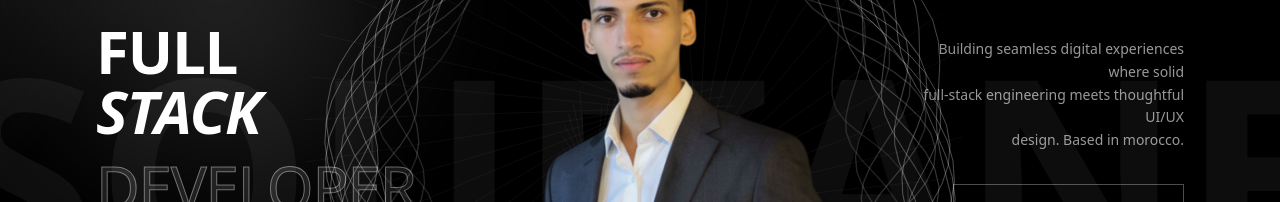
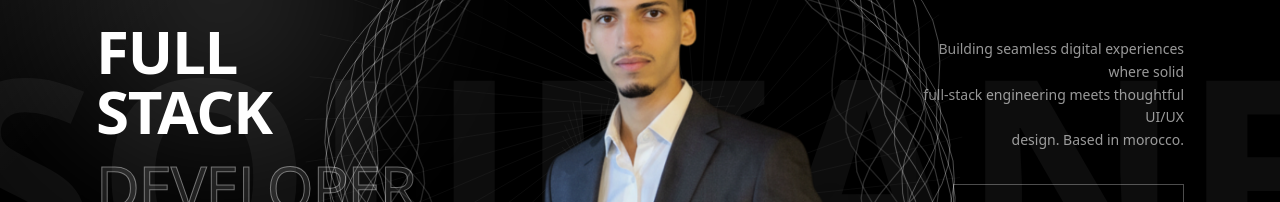
Before and after one commit to saljaoui/portfolio, a Next.js app: page / in a window 1280 px wide. Shown: the part 230-432 px from the top of the page. Built offline with nearby package versions, Linux system fonts and the light colour scheme.

Commit message:
`Removed italic font from "FULL STACK" and "MORE ABOUT ME" buttons`

```diff
--- a/components/sections/Hero.tsx
+++ b/components/sections/Hero.tsx
@@ -206,7 +206,7 @@ export default function Hero() {
             className="text-6xl font-semibold text-white mb-4"
             style={{ letterSpacing: "-0.02em" }}
           >
-            FULL <span className="italic font-semibold">STACK</span>
+            FULL <span className="font-semibold">STACK</span>
           </h1>
           <h1
             className="text-6xl font-medium text-white/10 mb-10"
```
Lines whose indentation alone changed are shown as unchanged.
